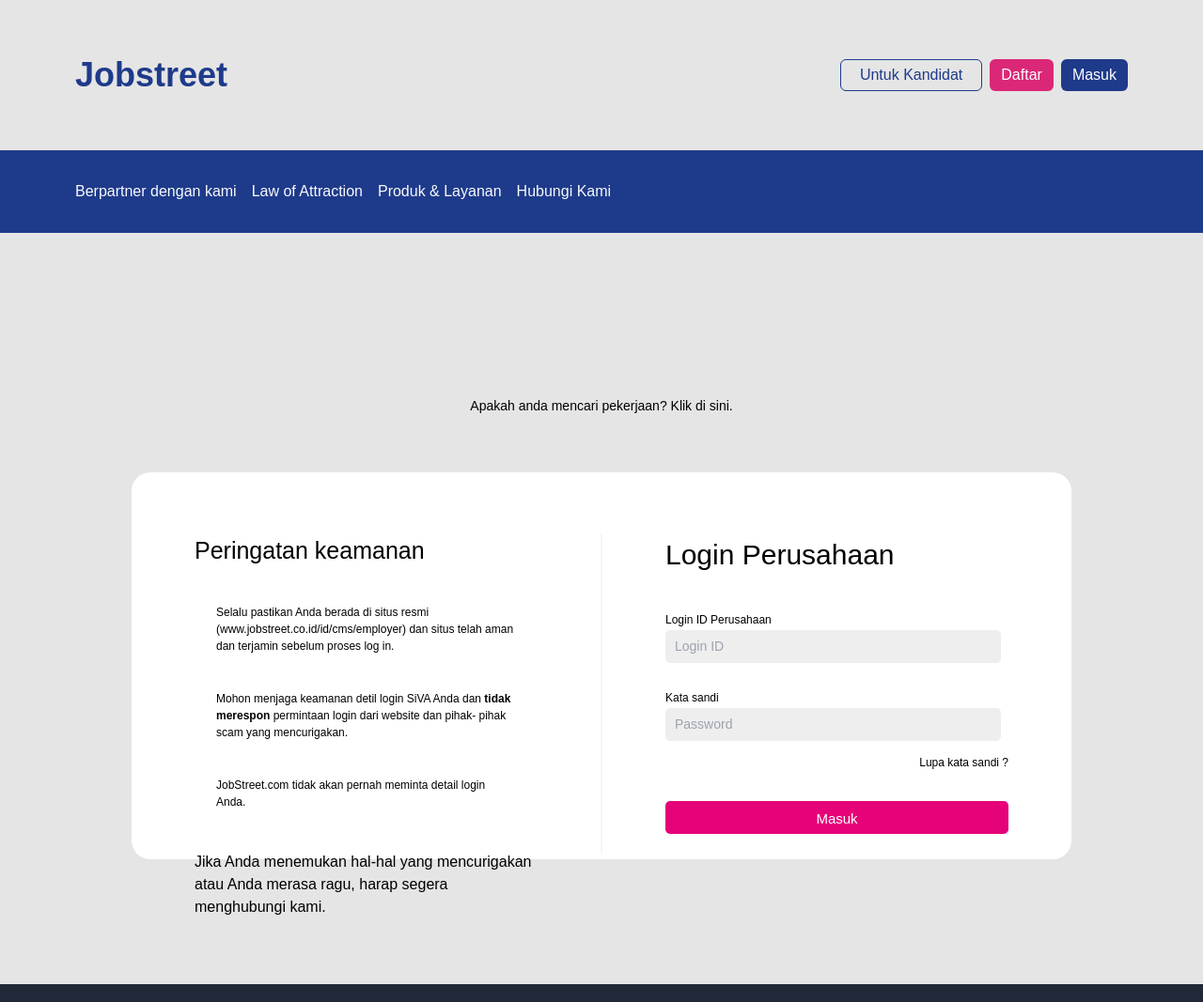
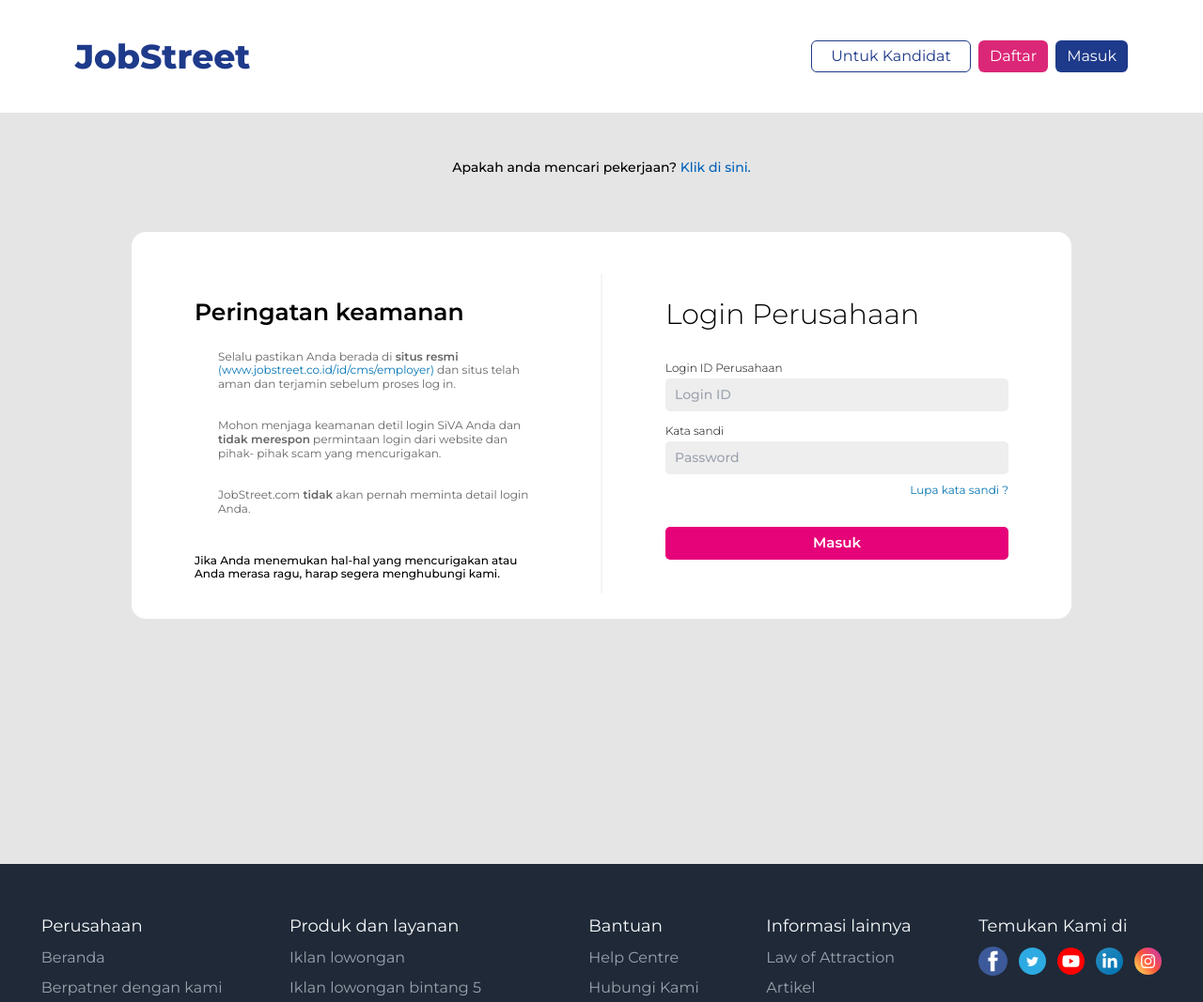
Before and after one commit to Zan-14/K-4-HS-html, a plain HTML site: page login.html in a window 1280 px wide. Shown: the top 1067 px of the page at 94% size. Drawn offline with nearby package versions, Linux system fonts and the light colour scheme.

Commit message:
menambahkan font, mengganti css, memperbaiki struktur feature/login

```diff
--- a/css/login.css
+++ b/css/login.css
@@ -1,156 +1,92 @@
-*{
-    margin: 0;
-    padding: 0;
-    font-family: 'Montserrat', sans-serif;
-}
-
-body{
-    height: 800px;
-    background-color: #E5E5E5;
-}
-/* header {
-    width: 1440px;
-    height: 80px;
-    background-color: #ffff;
-} */
-header h1 {
-    padding: 20px 0px;
-    display: inline-block;
-    font-size: 30px;
-    font-weight: 800;
-    line-height: 36.57px;
-}
-header h1 a {
-    text-decoration: none;
-    color: #0D3880;
-}
-
-.container{
-    width: 1140px;
-    height: 80px;
-    left: 150px;
-    margin: 0 auto;
-}
-header ul {
-    float: right;
-}
-header ul li {
-    list-style: none;
-    display: inline-block;
-    padding: 25px 3px;
-    font-size: 15px;
-    line-height: 30px;
-    text-transform: capitalize;
-}
-header ul li a{
-    text-decoration: none;
-    padding: 5px 15px;
-}
-.kandidat a {
-    color: #0D3880;
-    border: 1px solid #0D3880;
-    border-radius: 10px;
-    width: 163px;
-    height: 31px;
-    top: 24px;
-    left: 928px;
-}
-.masuk a {
-    color: white;
-    background-color: #E60278;
-    border-radius: 5px;
-    width: 88px;
-    height: 31px;
-    top: 24px;
-    left: 1101px;
-}
-.daftar a {
-    width: 91px;
-    height: 31px;
-    top: 23px;
-    left: 1199px;
-    border-radius: 5px;
-    background-color: #0D3880;
-    color: white;
-}
-.mencari a {
-    text-decoration: none;
-}
-.mencari {
+/* Form Login */
+.question {
     padding: 50px;
     text-align: center;
     font-size: 14px;
+    font-weight: 500;
+    line-height: 17.07px;
 }
 
-/* Peringatan keamanan */
-.menu {
+/* Peringatan Keamanan */
+.forms {
     background-color: #ffffff;
     width: 1000px;
     height: 412px;
     top: 197px;
     left: 220px;
-    border-radius: 20px;
+    border-radius: 15px;
     margin: 10px auto;
-    padding-top: 65px;
-    display: flex;
+    padding-top: 45px;
     justify-content: space-evenly;
 }
-.warning {
+.security {
     width: 365px;
     height: 342px;
     top: 227px;
     left: 280px;
+    padding-top: 25px;
 }
-.warning h3{
+.caution {
     font-size: 25px;
+    font-weight: 600;
+    line-height: 30.48px;
 }
-.warning p {
+.points {
     font-size: 12px;
+    color: #666666;
     padding-top: 15px;
-    margin: 23px;
+    font-weight: 400;
+    line-height: 14.63px;
 }
-.warning a {
-    text-decoration: none;
+.point {
+    padding-bottom: 20px;
+    margin-left: 25px;
+    margin-top: 10px;
 }
-.warning h6{
+.contactus {
+    font-size: 12px;
+    font-weight: 500;
+    line-height: 14.63px;
     padding-top: 20px;
 }
-.garis {
+
+.middle {
     width: 0px;
     height: 340px;
     border: 1px #F4F4F4 solid;
 }
+
 /* Login Perusahaan */
 .login {
     width: 365px;
     height: 342px;
     top: 227px;
-    left: 795px;
+    left: 280px;
+    padding-top: 25px;
 }
-.login h3 {
+.login-company {
     font-size: 30px;
     font-weight: 300;
-    padding-bottom: 17px;
+    line-height: 36.57px;
 }
-.login form {
+.logins {
+    padding-top: 15px;
+    font-weight: 300;
+}
+.log-in {
     width: 365px;
     height: 57px;
     top: 324px;
     left: 795px;
-    padding-top: 17px;
+    margin-top: 10px;
 }
-.login label, input {
-    margin-top: 8px;
-}
-.login label {
-    font-weight: 600;
-    width: 365px;
-    height: 35px;
+.log-in label {
     font-size: 12px;
     font-weight: 300;
+    line-height: 14.63px;
 }
-.login input {
-    width: 357px;
+.log-in input {
+    width: 365px;
     height: 35px;
     background-color: #EEEEEE;
     border-radius: 5px;
@@ -159,22 +95,16 @@ header ul li a{
     border: none;
     outline: none;
     padding-left: 10px;
+    line height: 17.07px;
 }
-
-.login p {
-    float: right;
+.forgot-password {
     padding-top: 10px;
-}
-.login p a {
-    text-decoration: none;
     font-size: 12px;
     font-weight: 400;
-    width: 165px;
-    height: 15px;
-    top: 468px;
-    left: 995px;
+    color: #0575B3;
+    text-align: right;
 }
-.login button {
+.button button {
     border: none;
     outline: none;
     padding: 8px;
@@ -186,4 +116,6 @@ header ul li a{
     margin-top: 30px;
     border-radius: 5px;
     background: #E60278;
+    font-weight: 600;
+    line-height: 18.29px;
 }
--- a/login.html
+++ b/login.html
@@ -1,27 +1,36 @@
 <!doctype html>
 <html>
+
 <head>
     <meta charset="UTF-8">
     <meta name="viewport" content="width=device-width, initial-scale=1.0">
     <link rel="stylesheet" href="./css/login.css">
+    <link rel="preconnect" href="https://fonts.googleapis.com">
+    <link rel="preconnect" href="https://fonts.gstatic.com" crossorigin>
+    <link href="https://fonts.googleapis.com/css2?family=Montserrat:wght@300;400;500;600;800&display=swap"
+        rel="stylesheet">
     <script src="https://cdn.tailwindcss.com"></script>
     <script>
         tailwind.config = {
             theme: {
                 extend: {
+                    fontFamily: {
+                        'montserrat': ['montserrat, sans-serif'],
+                    },
                     colors: {
 
-                  }
+                    },
                 }
             }
         }
     </script>
 </head>
+
 <body>
     <!-- header  -->
-        <header class="">
+    <header class="font-montserrat">
         <div class="flex px-2 justify-between items-center py-5 md:px-20 md:py-10">
-                <h1 class="text-3xl md:text-4xl text-blue-900 font-bold ">Jobstreet</h1>
+            <h1 class="text-3xl md:text-4xl text-blue-900 font-bold ">JobStreet</h1>
             <div class="hidden md:flex gap-2">
                 <button class="py-1 text-blue-900 px-5 border border-blue-900 rounded-md">Untuk Kandidat</button>
                 <button class="text-white py-1 px-3 bg-pink-600 rounded-md ">Daftar</button>
@@ -29,7 +38,8 @@
             </div>
             <div class="group md:hidden">
                 <button class="text-4xl">&#9776;</button>
-                    <ul class="fixed hidden group-hover:flex flex-col w-full space-y-2 right-0 items-center justify-center z-[1] shadow p-4 bg-white">
+                <ul
+                    class="fixed hidden group-hover:flex flex-col w-full space-y-2 right-0 items-center justify-center z-[1] shadow p-4 bg-white">
                     <li>
                         <a href="#" class="hover:text-blue-800">Berpatner dengan kami</a>
                     </li>
@@ -43,51 +53,72 @@
                         <a href="#" class="hover:text-blue-800">Hubungi Kami</a>
                     </li>
                     <li class="py-5 flex flex-col space-y-2">
-                            <button class="py-1 text-blue-900 px-5 border border-blue-900 rounded-md">Untuk Kandidat</button>
+                        <button class="py-1 text-blue-900 px-5 border border-blue-900 rounded-md">Untuk
+                            Kandidat</button>
                         <button class="text-white py-1 px-3 bg-pink-600 rounded-md ">Daftar</button>
                         <button class="text-white py-1 px-3 bg-blue-900 rounded-md ">Masuk</button>
                     </li>
                 </ul>
             </div>
         </div>
-            <nav class="hidden md:flex gap-4 px-20 py-8 bg-blue-900 text-slate-50">
-                <a href="#">Berpartner dengan kami</a>
-                <a href="#">Law of Attraction</a>
-                <a href="#">Produk & Layanan</a>
-                <a href="#">Hubungi Kami</a>
-            </nav>
     </header>
 
     <!-- main -->
-        <section class="flex min-h-screen justify-center items-center">
+    <section class="min-h-screen justify-center items-center font-montserrat bg-[#E5E5E5]">
         <div>
-                <div>
-                    <p class="mencari">Apakah anda mencari pekerjaan?<a href="#"> Klik di sini.</a></p>
+            <div class="question">
+                <p>Apakah anda mencari pekerjaan?<a class="text-[#0061B9]" href="#"> Klik di sini.</a></p>
             </div>
-                <div class="menu">
-                    <div class="warning">
-                        <h3>Peringatan keamanan</h3>
-                        <p>Selalu pastikan Anda berada di situs resmi <a href="#">(www.jobstreet.co.id/id/cms/employer)</a> dan situs telah aman dan
+            <div class="flex forms">
+                <div class="security">
+                    <h3 class="caution">Peringatan keamanan</h3>
+                    <div class="points">
+                        <div class="point">
+                            <p>Selalu pastikan Anda berada di <span class="font-semibold">situs resmi</span> <a
+                                    class="text-[#0575B3]" href="#">(www.jobstreet.co.id/id/cms/employer)</a>
+                                dan situs telah aman dan
                                 terjamin sebelum proses log in.</p>
-                        <p>Mohon menjaga keamanan detil login SiVA Anda dan <b>tidak merespon</b> permintaan login dari website dan pihak-
+                        </div>
+                        <div class="point">
+                            <p>Mohon menjaga keamanan detil login SiVA Anda dan <span class="font-semibold">tidak
+                                    merespon</span> permintaan login dari
+                                website dan pihak-
                                 pihak scam yang mencurigakan.</p>
-                        <p>JobStreet.com tidak akan pernah meminta detail login Anda.</p>
-                        <h6>Jika Anda menemukan hal-hal yang mencurigakan atau Anda merasa ragu, harap segera menghubungi kami.</h6>
                         </div>
-                    <div class="garis"></div>
+                        <div class="point">
+                            <p>JobStreet.com <span class="font-semibold">tidak</span> akan pernah meminta detail login
+                                Anda.</p>
+                        </div>
+                    </div>
+                    <div class="contactus">
+                        <p>Jika Anda menemukan hal-hal yang mencurigakan atau Anda merasa ragu, harap
+                            segera menghubungi
+                            kami.</p>
+                    </div>
+                </div>
+                <div class="middle"></div>
                 <div class="login">
-                        <h3>Login Perusahaan</h3>
+                    <h3 class="login-company">Login Perusahaan</h3>
+                    <div class="logins">
                         <form action="">
+                            <div class="log-in">
                                 <label for="">Login ID Perusahaan</label>
+                                <br>
                                 <input type="text" placeholder="Login ID">
-                            <br><br>
+                            </div>
+                            <div class="log-in">
                                 <label for="">Kata sandi</label>
+                                <br>
                                 <input type="password" placeholder="Password">
-                            <p>
+                            </div>
+                            <div class="forgot-password">
                                 <a href="#">Lupa kata sandi ?</a>
-                            </p>
+                            </div>
+                            <div class="button">
                                 <button type="submit">Masuk</button>
+                            </div>
                         </form>
+                    </div>
                 </div>
             </div>
         </div>
@@ -95,7 +126,7 @@
 
 
     <!-- footer -->
-        <footer class="bg-gray-800 px-4 py-5 text-gray-400">
+    <footer class="bg-gray-800 px-4 py-5 text-gray-400 font-montserrat">
         <div class="flex flex-col gap-4 md:flex-row md:justify-around md:py-8">
             <div>
                 <h2 class="text-lg text-slate-50 mb-2">Perusahaan</h2>
@@ -160,113 +191,70 @@
                 <h2 class="text-lg text-slate-50 mb-2">Temukan Kami di</h2>
                 <div class="flex items-center gap-3">
                     <div>
-                            <svg
-                                width="31"
-                                height="31"
-                                viewBox="0 0 31 31"
-                                fill="none"
-                                xmlns="http://www.w3.org/2000/svg">
+                        <svg width="31" height="31" viewBox="0 0 31 31" fill="none" xmlns="http://www.w3.org/2000/svg">
                             <path
                                 d="M15.5 31C24.0604 31 31 24.0604 31 15.5C31 6.93959 24.0604 0 15.5 0C6.93959 0 0 6.93959 0 15.5C0 24.0604 6.93959 31 15.5 31Z"
-                                    fill="#3C5A9A"/>
+                                fill="#3C5A9A" />
                             <path
                                 d="M20.54 4.75781H17.1064C15.0688 4.75781 12.8023 5.61481 12.8023 8.56844C12.8123 9.5976 12.8023 10.5832 12.8023 11.6925H10.4451V15.4436H12.8753V26.2424H17.3409V15.3723H20.2884L20.5551 11.682H17.264C17.264 11.682 17.2713 10.0403 17.264 9.5636C17.264 8.39639 18.4785 8.46323 18.5515 8.46323C19.1295 8.46323 20.2532 8.46492 20.5417 8.46323V4.75781H20.54Z"
-                                    fill="white"/>
+                                fill="white" />
                         </svg>
                     </div>
                     <div>
-                            <svg
-                                width="29"
-                                height="29"
-                                viewBox="0 0 29 29"
-                                fill="none"
-                                xmlns="http://www.w3.org/2000/svg">
+                        <svg width="29" height="29" viewBox="0 0 29 29" fill="none" xmlns="http://www.w3.org/2000/svg">
                             <path
                                 d="M14.5 29C22.5081 29 29 22.5081 29 14.5C29 6.49187 22.5081 0 14.5 0C6.49187 0 0 6.49187 0 14.5C0 22.5081 6.49187 29 14.5 29Z"
-                                    fill="#2DAAE1"/>
+                                fill="#2DAAE1" />
                             <path
                                 d="M21 11.1831C20.5136 11.3873 19.997 11.5214 19.4678 11.5807C20.0262 11.2635 20.4429 10.7673 20.6404 10.1842C20.1177 10.4783 19.5447 10.6856 18.9466 10.7969C18.6984 10.5455 18.3973 10.3449 18.0623 10.2077C17.7274 10.0706 17.3657 9.99985 17.0001 10C16.6481 10.0017 16.2998 10.0684 15.9753 10.1962C15.6508 10.324 15.3563 10.5105 15.1087 10.7449C14.8611 10.9793 14.6652 11.2571 14.5322 11.5625C14.3992 11.8678 14.3318 12.1947 14.3336 12.5245C14.3334 12.7181 14.3564 12.9112 14.4023 13.1C13.3394 13.0483 12.3001 12.7866 11.3528 12.332C10.4055 11.8774 9.57158 11.2402 8.9058 10.4623C8.56488 11.0181 8.46048 11.674 8.61347 12.2989C8.76646 12.9237 9.16557 13.4714 9.73101 13.8325C9.30707 13.82 8.89263 13.7117 8.52295 13.5169V13.5488C8.52067 14.1291 8.73229 14.6922 9.12204 15.1432C9.51179 15.5942 10.0558 15.9053 10.6621 16.0239C10.4332 16.0831 10.1969 16.1128 9.95945 16.1125C9.79098 16.1125 9.62289 16.0977 9.4574 16.0681C9.62509 16.5673 9.95551 17.0048 10.4022 17.3191C10.849 17.6334 11.3896 17.8087 11.9482 17.8203C11.3966 18.2305 10.7636 18.5341 10.0859 18.7134C9.40814 18.8928 8.69917 18.9444 8 18.8653C9.21643 19.6065 10.6365 20.0007 12.0876 20C16.9923 20 19.6749 16.1533 19.6749 12.8174C19.6749 12.7079 19.6722 12.599 19.6668 12.4908C20.1906 12.1322 20.642 11.6891 21 11.1822V11.1831Z"
-                                    fill="white"/>
+                                fill="white" />
                         </svg>
                     </div>
                     <div>
-                            <svg
-                                width="29"
-                                height="29"
-                                viewBox="0 0 29 29"
-                                fill="none"
-                                xmlns="http://www.w3.org/2000/svg">
+                        <svg width="29" height="29" viewBox="0 0 29 29" fill="none" xmlns="http://www.w3.org/2000/svg">
                             <path
                                 d="M29 14.5C29 6.49187 22.5081 0 14.5 0C6.49187 0 0 6.49187 0 14.5C0 22.5081 6.49187 29 14.5 29C22.5081 29 29 22.5081 29 14.5Z"
-                                    fill="#FF0000"/>
-                                <path
-                                    fill-rule="evenodd"
-                                    clip-rule="evenodd"
+                                fill="#FF0000" />
+                            <path fill-rule="evenodd" clip-rule="evenodd"
                                 d="M21.5916 8.54345C22.368 8.75243 22.9801 9.36457 23.1892 10.1409C23.5774 11.5593 23.5624 14.5154 23.5624 14.5154C23.5624 14.5154 23.5624 17.4566 23.1892 18.8749C22.9801 19.6513 22.368 20.2634 21.5916 20.4724C20.1733 20.8457 14.4999 20.8457 14.4999 20.8457C14.4999 20.8457 8.8415 20.8457 7.40823 20.4575C6.63188 20.2485 6.01977 19.6364 5.81075 18.86C5.4375 17.4566 5.4375 14.5005 5.4375 14.5005C5.4375 14.5005 5.4375 11.5593 5.81075 10.1409C6.01977 9.36457 6.6468 8.73751 7.40823 8.52847C8.82657 8.15527 14.4999 8.15527 14.4999 8.15527C14.4999 8.15527 20.1733 8.15527 21.5916 8.54345ZM17.4113 14.5005L12.6934 17.2177V11.7832L17.4113 14.5005Z"
-                                    fill="white"/>
+                                fill="white" />
                         </svg>
                     </div>
                     <div>
-                            <svg
-                                width="29"
-                                height="29"
-                                viewBox="0 0 29 29"
-                                fill="none"
-                                xmlns="http://www.w3.org/2000/svg">
-                                <circle cx="14.5" cy="14.5" r="12.5" fill="white"/>
+                        <svg width="29" height="29" viewBox="0 0 29 29" fill="none" xmlns="http://www.w3.org/2000/svg">
+                            <circle cx="14.5" cy="14.5" r="12.5" fill="white" />
                             <path
                                 d="M14.5 0C6.49181 0 0 6.49182 0 14.5C0 22.5082 6.49181 29 14.5 29C22.5081 29 29 22.5082 29 14.5C28.9999 6.49182 22.508 0 14.5 0ZM10.6314 21.5101H7.44773V11.2247H10.6314V21.5101ZM9.02437 9.87776C7.98464 9.87776 7.14175 9.028 7.14175 7.97994C7.14175 6.93175 7.98475 6.08205 9.02437 6.08205C10.064 6.08205 10.9069 6.93175 10.9069 7.97994C10.9069 9.02806 10.064 9.87776 9.02437 9.87776ZM22.5619 21.5101H19.3938V16.1111C19.3938 14.6303 18.8313 13.8038 17.6604 13.8038C16.3861 13.8038 15.7204 14.6646 15.7204 16.1111V21.5101H12.6669V11.2247H15.7204V12.61C15.7204 12.61 16.6388 10.911 18.8198 10.911C21.0007 10.911 22.562 12.2427 22.562 14.9975L22.5619 21.5101Z"
-                                    fill="url(#paint0_linear_18_274)"/>
+                                fill="url(#paint0_linear_18_274)" />
                             <defs>
-                                    <linearGradient
-                                        id="paint0_linear_18_274"
-                                        x1="4.24694"
-                                        y1="4.24695"
-                                        x2="24.753"
-                                        y2="24.753"
-                                        gradientUnits="userSpaceOnUse">
-                                        <stop stop-color="#2489BE"/>
-                                        <stop offset="1" stop-color="#0575B3"/>
+                                <linearGradient id="paint0_linear_18_274" x1="4.24694" y1="4.24695" x2="24.753"
+                                    y2="24.753" gradientUnits="userSpaceOnUse">
+                                    <stop stop-color="#2489BE" />
+                                    <stop offset="1" stop-color="#0575B3" />
                                 </linearGradient>
                             </defs>
                         </svg>
                     </div>
                     <div>
-                            <svg
-                                width="29"
-                                height="29"
-                                viewBox="0 0 29 29"
-                                fill="none"
-                                xmlns="http://www.w3.org/2000/svg">
-                                <mask
-                                    id="mask0_18_277"
-                                    style="mask-type:alpha"
-                                    maskUnits="userSpaceOnUse"
-                                    x="0"
-                                    y="0"
-                                    width="29"
-                                    height="29">
-                                    <circle cx="14.5" cy="14.5" r="14.5" fill="#D9D9D9"/>
+                        <svg width="29" height="29" viewBox="0 0 29 29" fill="none" xmlns="http://www.w3.org/2000/svg">
+                            <mask id="mask0_18_277" style="mask-type:alpha" maskUnits="userSpaceOnUse" x="0" y="0"
+                                width="29" height="29">
+                                <circle cx="14.5" cy="14.5" r="14.5" fill="#D9D9D9" />
                             </mask>
                             <g mask="url(#mask0_18_277)">
                                 <path
                                     d="M1.84933 2.01541C-0.42649 4.37765 0.0392923 6.887 0.0392923 14.5103C0.0392923 22.1505 -0.151365 23.5529 0.76572 25.4533C1.53197 27.0426 2.99568 28.2364 4.71884 28.6813C6.09929 29.0358 7.01637 28.9864 14.493 28.9864C20.7606 28.9864 22.7106 29.0985 24.336 28.6789C26.7445 28.0579 28.7042 26.1056 28.9721 22.7016C29.0095 22.2265 29.0095 6.80259 28.9709 6.31784C28.6861 2.69189 26.4525 0.602167 23.5094 0.178918C22.8337 0.0812451 22.6985 0.052305 19.2377 0.0462758C6.96207 0.052305 4.27115 -0.49394 1.84933 2.01541Z"
-                                        fill="url(#paint0_linear_18_277)"/>
+                                    fill="url(#paint0_linear_18_277)" />
                                 <path
                                     d="M14.5002 7.00723C11.4282 7.00723 8.51104 6.73417 7.3968 9.59154C6.93655 10.7717 7.00339 12.3044 7.00339 14.4989C7.00339 16.4247 6.94162 18.2347 7.3968 19.4055C8.5085 22.2646 11.4493 21.9907 14.4985 21.9907C17.4402 21.9907 20.4733 22.2967 21.601 19.4055C22.0621 18.2135 21.9944 16.7037 21.9944 14.4989C21.9944 11.5723 22.156 9.68284 20.7355 8.2643C19.2973 6.82716 17.3522 7.00723 14.4968 7.00723H14.5002ZM13.8284 8.35729C17.5053 8.35138 20.4369 7.84415 20.6019 11.4708C20.6628 12.8141 20.6628 16.1804 20.6019 17.5237C20.442 21.021 17.7769 20.6372 14.501 20.6372C11.6143 20.6372 10.1828 20.7395 9.21833 19.7749C8.23946 18.7968 8.35621 17.3986 8.35621 14.4956C8.35621 11.054 8.03048 8.55596 11.4722 8.39787C12.1634 8.36659 12.4316 8.35729 13.8284 8.3556V8.35729ZM18.502 9.60084C18.0053 9.60084 17.6026 10.0032 17.6026 10.4995C17.6026 10.9957 18.0053 11.3981 18.502 11.3981C18.9986 11.3981 19.4013 10.9957 19.4013 10.4995C19.4013 10.0032 18.9986 9.60084 18.502 9.60084ZM14.5002 10.6516C12.3741 10.6516 10.6507 12.3745 10.6507 14.4989C10.6507 16.6234 12.3741 18.3454 14.5002 18.3454C16.6263 18.3454 18.3488 16.6234 18.3488 14.4989C18.3488 12.3745 16.6263 10.6516 14.5002 10.6516ZM14.5002 12.0017C15.8801 12.0017 16.9986 13.1201 16.9986 14.4989C16.9986 15.8778 15.8801 16.9962 14.5002 16.9962C13.1203 16.9962 12.0018 15.8778 12.0018 14.4989C12.0018 13.1193 13.1203 12.0017 14.5002 12.0017Z"
-                                        fill="white"/>
+                                    fill="white" />
                             </g>
                             <defs>
-                                    <linearGradient
-                                        id="paint0_linear_18_277"
-                                        x1="1.92723"
-                                        y1="27.1093"
-                                        x2="28.7935"
-                                        y2="3.83942"
-                                        gradientUnits="userSpaceOnUse">
-                                        <stop stop-color="#FFDD55"/>
-                                        <stop offset="0.5" stop-color="#FF543E"/>
-                                        <stop offset="1" stop-color="#C837AB"/>
+                                <linearGradient id="paint0_linear_18_277" x1="1.92723" y1="27.1093" x2="28.7935"
+                                    y2="3.83942" gradientUnits="userSpaceOnUse">
+                                    <stop stop-color="#FFDD55" />
+                                    <stop offset="0.5" stop-color="#FF543E" />
+                                    <stop offset="1" stop-color="#C837AB" />
                                 </linearGradient>
                             </defs>
                         </svg>
@@ -283,4 +271,5 @@
         </div>
     </footer>
 </body>
+
 </html>
```
Lines whose indentation alone changed are shown as unchanged.
